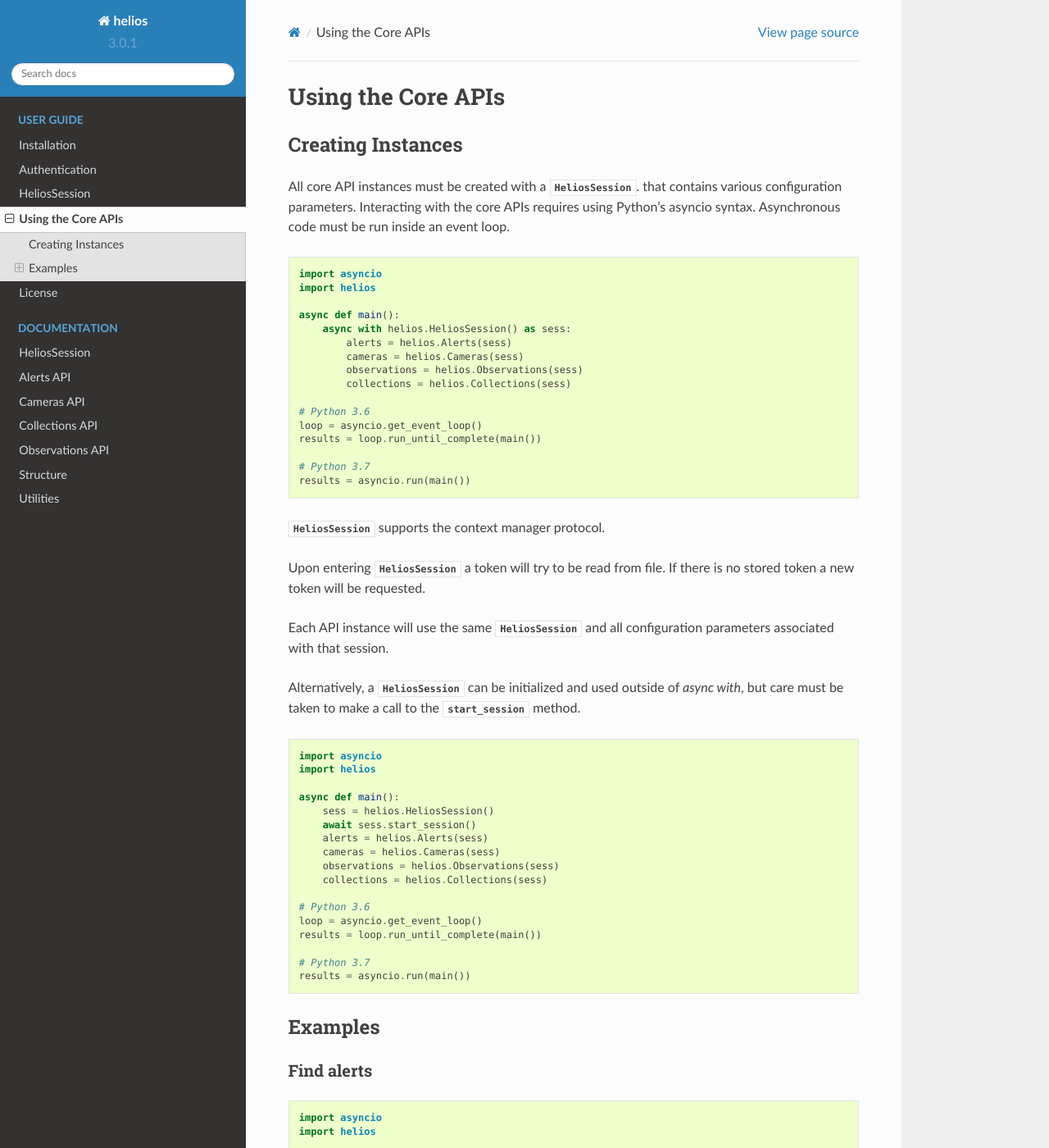
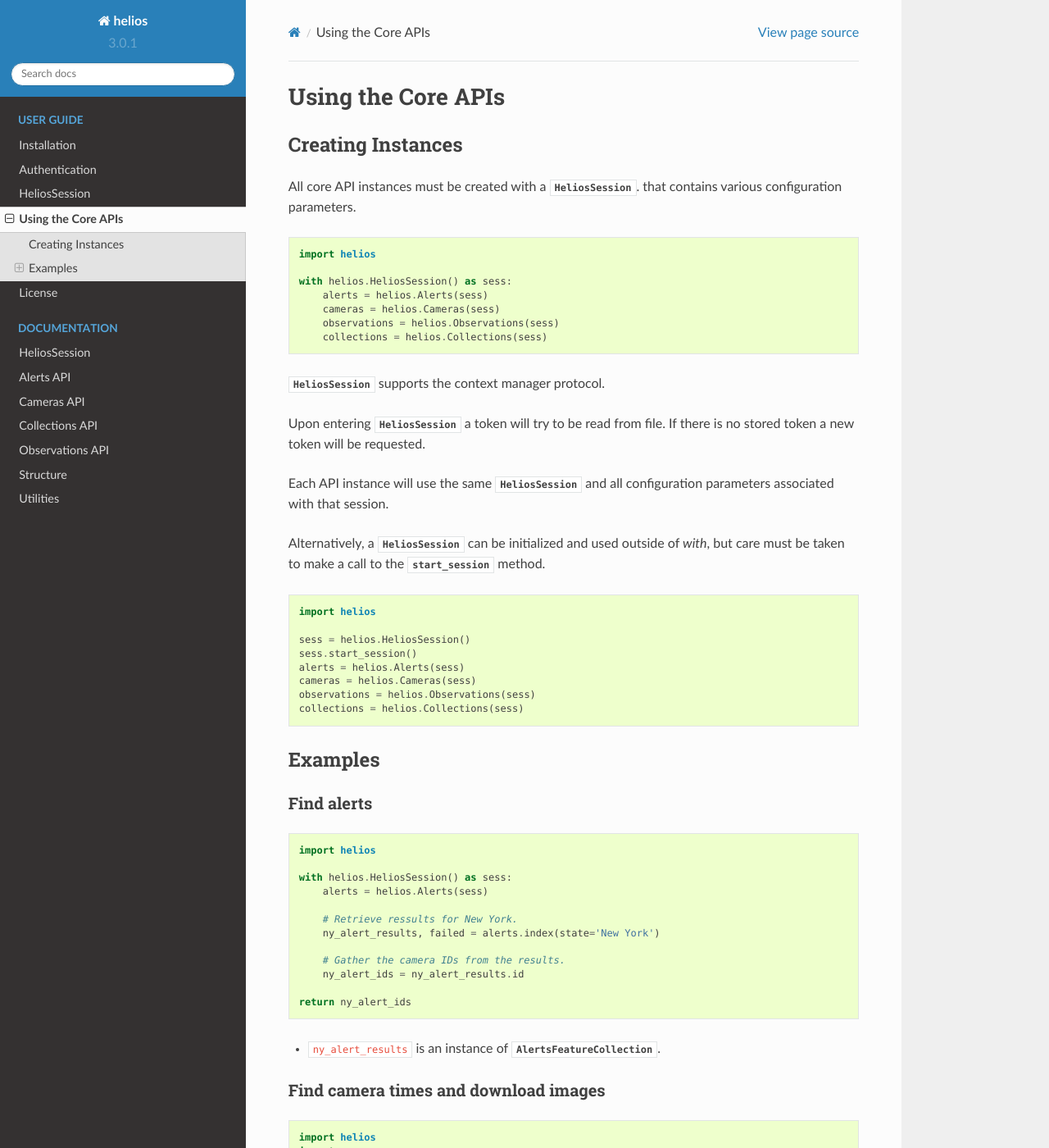
Before and after one commit to helios-earth/helios-sdk-python, a Sphinx documentation site: the page built from docs/user/core_apis_guide.rst, in a window 1280 px wide and 1400 px high. Shown: the whole window at 82% size. Built offline with Sphinx 7.4.7 and the Read the Docs theme 2.0.0, drawn with Linux system fonts in a browser that asks for light colours; some of the changed text lies outside the part shown.

Commit message:
reverted to synchronous

```diff
--- a/docs/index.rst
+++ b/docs/index.rst
@@ -20,7 +20,7 @@
 Helios-SDK-Python
 =================
 
-Asynchronous Python SDK for the Helios APIs.
+Python SDK for the Helios APIs.
 
 Helios® weather analytics from Harris Corporation provide fast and
 accurate local ground weather intelligence to assist organizations
--- a/docs/user/core_apis_guide.rst
+++ b/docs/user/core_apis_guide.rst
@@ -5,28 +5,17 @@ Creating Instances
 ------------------
 
 All core API instances must be created with a :class:`HeliosSession <helios.core.session.HeliosSession>`.
-that contains various configuration parameters.  Interacting with the core APIs
-requires using Python's asyncio syntax. Asynchronous code must be run inside
-an event loop.
+that contains various configuration parameters.
 
-.. code-block:: python3
+.. code-block:: python
 
-    import asyncio
     import helios
 
-    async def main():
-        async with helios.HeliosSession() as sess:
-            alerts = helios.Alerts(sess)
-            cameras = helios.Cameras(sess)
-            observations = helios.Observations(sess)
-            collections = helios.Collections(sess)
-
-    # Python 3.6
-    loop = asyncio.get_event_loop()
-    results = loop.run_until_complete(main())
-
-    # Python 3.7
-    results = asyncio.run(main())
+    with helios.HeliosSession() as sess:
+        alerts = helios.Alerts(sess)
+        cameras = helios.Cameras(sess)
+        observations = helios.Observations(sess)
+        collections = helios.Collections(sess)
 
 :class:`HeliosSession <helios.core.session.HeliosSession>` supports the context manager protocol.
 
@@ -37,29 +26,20 @@ Each API instance will use the same :class:`HeliosSession <helios.core.session.H
 and all configuration parameters associated with that session.
 
 Alternatively, a :class:`HeliosSession <helios.core.session.HeliosSession>` can
-be initialized and used outside of `async with`, but care must be taken to make
+be initialized and used outside of `with`, but care must be taken to make
 a call to the :meth:`start_session <helios.core.session.HeliosSession.start_session>`
 method.
 
-.. code-block:: python3
+.. code-block:: python
 
-    import asyncio
     import helios
 
-    async def main():
-        sess = helios.HeliosSession()
-        await sess.start_session()
-        alerts = helios.Alerts(sess)
-        cameras = helios.Cameras(sess)
-        observations = helios.Observations(sess)
-        collections = helios.Collections(sess)
-
-    # Python 3.6
-    loop = asyncio.get_event_loop()
-    results = loop.run_until_complete(main())
-
-    # Python 3.7
-    results = asyncio.run(main())
+    sess = helios.HeliosSession()
+    sess.start_session()
+    alerts = helios.Alerts(sess)
+    cameras = helios.Cameras(sess)
+    observations = helios.Observations(sess)
+    collections = helios.Collections(sess)
 
 Examples
 --------
@@ -67,29 +47,20 @@ Examples
 Find alerts
 ~~~~~~~~~~~
 
-.. code-block:: python3
+.. code-block:: python
 
-    import asyncio
     import helios
 
-    async def main():
-        async with helios.HeliosSession() as sess:
-            alerts = helios.Alerts(sess)
+    with helios.HeliosSession() as sess:
+        alerts = helios.Alerts(sess)
 
-            # Retrieve ressults for New York.
-            ny_alert_results, failed = await alerts.index(state='New York')
+        # Retrieve ressults for New York.
+        ny_alert_results, failed = alerts.index(state='New York')
 
-            # Gather the camera IDs from the results.
-            ny_alert_ids = ny_alert_results.id
+        # Gather the camera IDs from the results.
+        ny_alert_ids = ny_alert_results.id
 
-        return ny_alert_ids
-
-    # Python 3.6
-    loop = asyncio.get_event_loop()
-    results = loop.run_until_complete(main())
-
-    # Python 3.7
-    results = asyncio.run(main())
+    return ny_alert_ids
 
 
 - ``ny_alert_results`` is an instance of :class:`AlertsFeatureCollection <helios.alerts_api.AlertsFeatureCollection>`.
@@ -98,36 +69,27 @@ Find alerts
 Find camera times and download images
 ~~~~~~~~~~~~~~~~~~~~~~~~~~~~~~~~~~~~~
 
-.. code-block:: python3
+.. code-block:: python
 
-    import asyncio
     import helios
     import numpy as np
 
-    async def main():
-        async with helios.HeliosSession() as sess:
+        with helios.HeliosSession() as sess:
             cameras = helios.Cameras(sess)
 
             # Find cameras in Maryland.
-            md_cam_results, failures = await cameras.index(state='Maryland')
+            md_cam_results, failures = cameras.index(state='Maryland')
             cam_id = md_cam_results.id[0]
 
             # Find image times for the given camera id.
-            image_times = await cameras.images(cam_id, '2018-01-01')
+            image_times = cameras.images(cam_id, '2018-01-01')
 
             # Download the images.
-            show_image_results, failures = await cameras.show_image(
+            show_image_results, failures = cameras.show_image(
                 cam_id, image_times, out_dir='/temp/data', return_image_data=True
             )
 
         return show_image_results, failures
-
-    # Python 3.6
-    loop = asyncio.get_event_loop()
-    results = loop.run_until_complete(main())
-
-    # Python 3.7
-    results = asyncio.run(main())
 
 - ``md_cam_results`` is an instance of :class:`CamerasFeatureCollection <helios.cameras_api.CamerasFeatureCollection>`.
 
@@ -138,55 +100,47 @@ Find camera times and download images
 Find observations and work with collections
 ~~~~~~~~~~~~~~~~~~~~~~~~~~~~~~~~~~~~~~~~~~~
 
-.. code-block:: python3
+.. code-block:: python
 
-    import asyncio
     import helios
     import requests
     from helios.utilities import parsing_utils
 
-    async def main():
-        async with helios.HeliosSession() as sess:
-            observations = helios.Observations(sess)
-            collections = helios.Collections(sess)
+    with helios.HeliosSession() as sess:
+        observations = helios.Observations(sess)
+        collections = helios.Collections(sess)
 
-            # Find Observations
-            index_results, failures = await observations.index(
-                state='georgia',
-                sensors='sensors[visibility]=0',
-                time_min='2018-02-10T18:00Z',
-                time_max='2018-02-10T18:15Z'
-            )
+        # Find Observations
+        index_results, failures = observations.index(
+            state='georgia',
+            sensors='sensors[visibility]=0',
+            time_min='2018-02-10T18:00Z',
+            time_max='2018-02-10T18:15Z'
+        )
 
-            # Get id for each observation feature.
-            ids = [x.id for x in index_results.features]
+        # Get id for each observation feature.
+        ids = [x.id for x in index_results.features]
 
-            # Convenience properties also exist for combining attributes from all features.
-            ids = index_results.id
+        # Convenience properties also exist for combining attributes from all features.
+        ids = index_results.id
 
-            # Create new collection.
-            new_id = await collections.create(
-                'Temp Collection', 'example collection', ['test', 'temp']
-            )
+        # Create new collection.
+        new_id = collections.create(
+            'Temp Collection', 'example collection', ['test', 'temp']
+        )
 
-            # Add Observations to collection.
-            payload = [{'observation_id': x} for x in ids]
-            add_result, failures = await collections.add_image(new_id, payload)
+        # Add Observations to collection.
+        payload = [{'observation_id': x} for x in ids]
+        add_result, failures = collections.add_image(new_id, payload)
 
-            # Check for http failures.
-            if len(add_result.failed) > 0:
-                print('Failures occurred!')
+        # Check for http failures.
+        if len(add_result.failed) > 0:
+            print('Failures occurred!')
 
-            # Simple data analysis - find all unique cameras for the added observation images.
-            ims = collections.images(new_id)
-            cams = set([parsing_utils.parse_camera(x) for x in ims])
+        # Simple data analysis - find all unique cameras for the added observation images.
+        ims = collections.images(new_id)
+        cams = set([parsing_utils.parse_camera(x) for x in ims])
 
-    # Python 3.6
-    loop = asyncio.get_event_loop()
-    results = loop.run_until_complete(main())
-
-    # Python 3.7
-    results = asyncio.run(main())
 
 - ``index_results`` is an instance of :class:`ObservationsFeatureCollection <helios.observations_api.ObservationsFeatureCollection>`.
 
```
Also changed, not shown: docs/user/session_guide.rst (+15 -11 lines).
